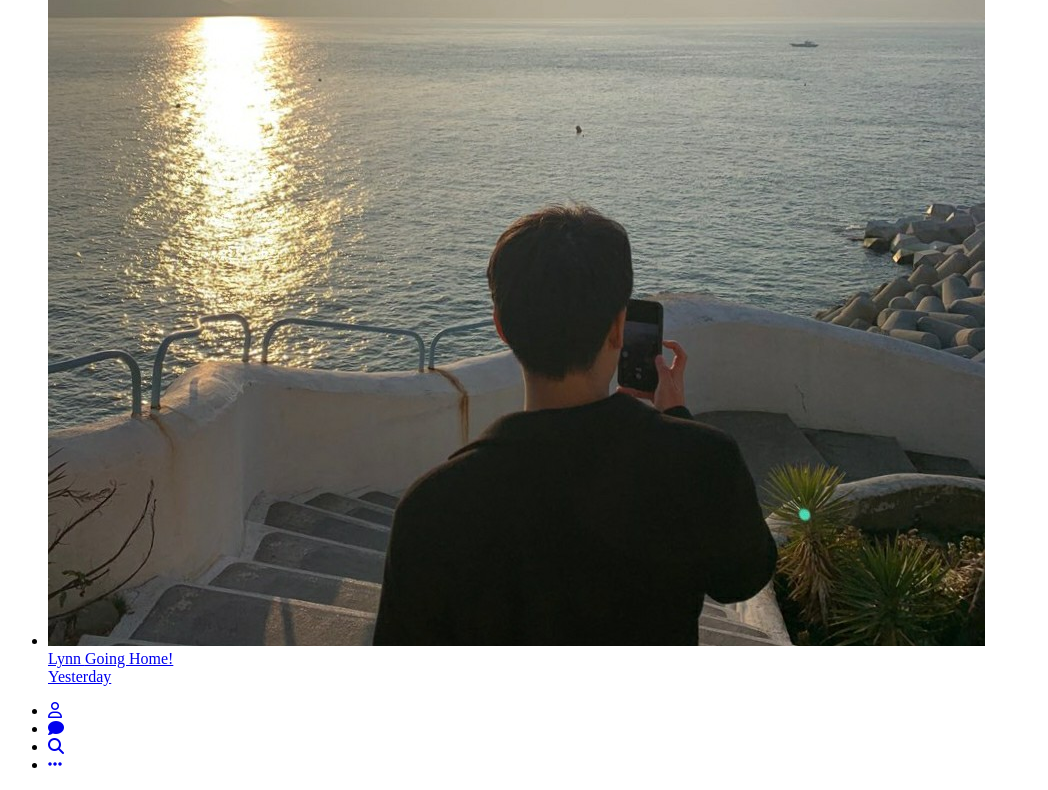
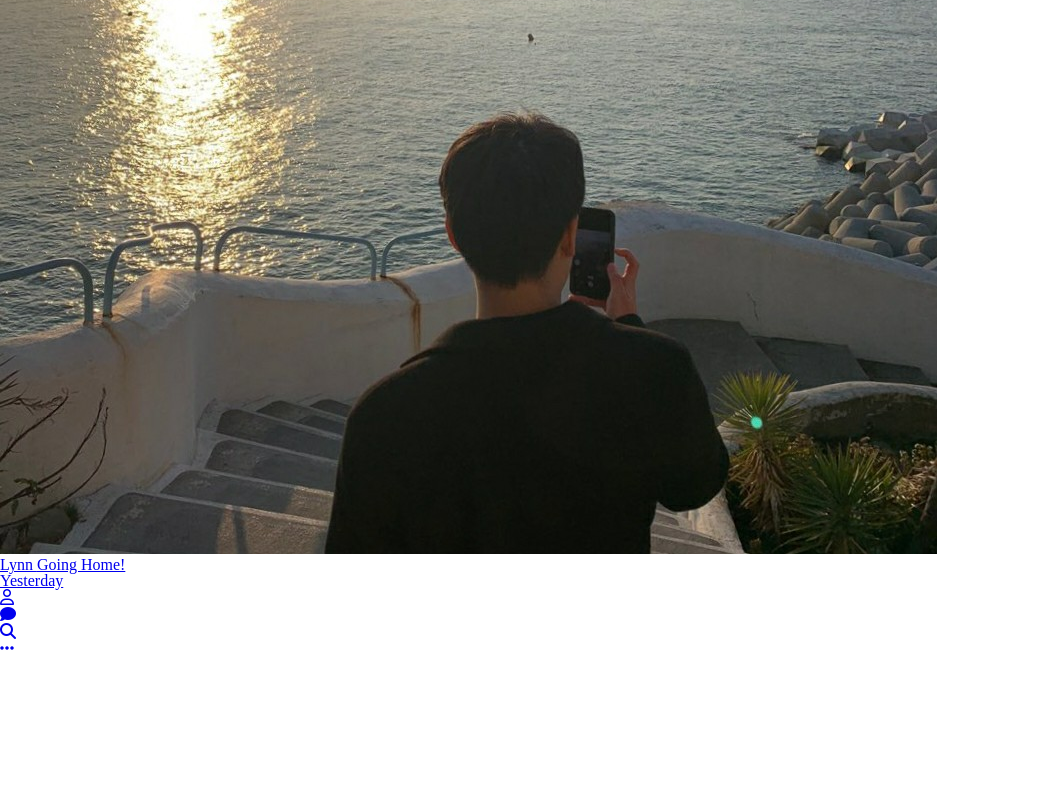
Before and after one commit to insikoo/kakao-clone, a plain HTML site: page index.html in a window 1280 px wide. Shown: the part 449-1239 px from the top of the page, without its empty margins (0-1048 px from the left). After the commit the page ends 1106 px from the top, so only its background shows below. Drawn offline with Linux system fonts and the light colour scheme.

Commit message:
reset.css 적용
css 기본값 통일

```diff
--- /dev/null
+++ b/css/reset.css
@@ -0,0 +1,48 @@
+/* http://meyerweb.com/eric/tools/css/reset/
+   v2.0 | 20110126
+   License: none (public domain)
+*/
+
+html, body, div, span, applet, object, iframe,
+h1, h2, h3, h4, h5, h6, p, blockquote, pre,
+a, abbr, acronym, address, big, cite, code,
+del, dfn, em, img, ins, kbd, q, s, samp,
+small, strike, strong, sub, sup, tt, var,
+b, u, i, center,
+dl, dt, dd, ol, ul, li,
+fieldset, form, label, legend,
+table, caption, tbody, tfoot, thead, tr, th, td,
+article, aside, canvas, details, embed,
+figure, figcaption, footer, header, hgroup,
+menu, nav, output, ruby, section, summary,
+time, mark, audio, video {
+	margin: 0;
+	padding: 0;
+	border: 0;
+	font-size: 100%;
+	font: inherit;
+	vertical-align: baseline;
+}
+/* HTML5 display-role reset for older browsers */
+article, aside, details, figcaption, figure,
+footer, header, hgroup, menu, nav, section {
+	display: block;
+}
+body {
+	line-height: 1;
+}
+ol, ul {
+	list-style: none;
+}
+blockquote, q {
+	quotes: none;
+}
+blockquote:before, blockquote:after,
+q:before, q:after {
+	content: '';
+	content: none;
+}
+table {
+	border-collapse: collapse;
+	border-spacing: 0;
+}
--- /dev/null
+++ b/css/style.css
@@ -0,0 +1 @@
+@import "reset.css";
--- a/index.html
+++ b/index.html
@@ -5,6 +5,7 @@
     <meta name="viewport" content="width=device-width, initial-scale=1.0">
     <title>Chats | Kakao Clone</title>
     <script src="https://kit.fontawesome.com/843dd043ca.js" crossorigin="anonymous"></script>
+    <link rel="stylesheet" href="css/style.css">
 </head>
 <body>
     <div class="status-bar">
```
Also changed, not shown: settings.html (+2 -1 lines).
